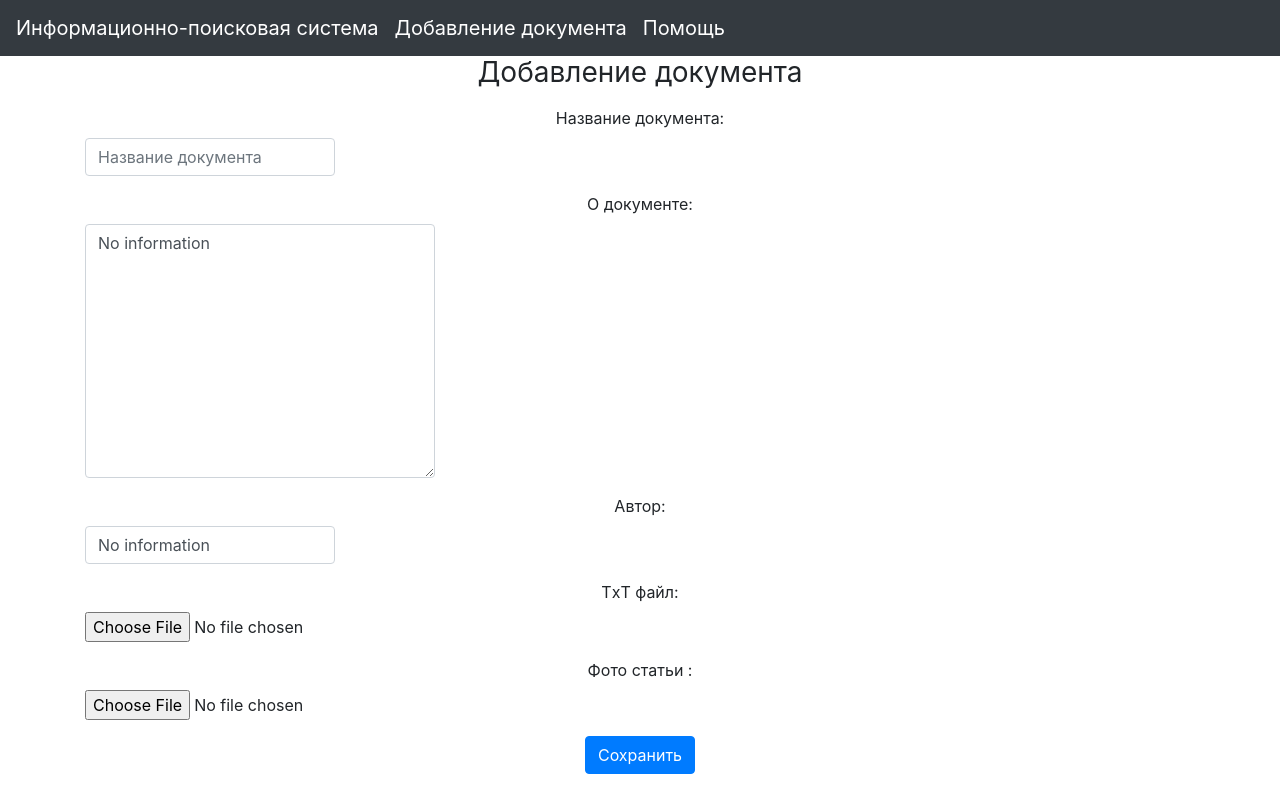
After one commit to man-nest/yazis_web, a Django app: page /add_document/ in a window 1280 px wide. The commit adds this page. Run offline with Django 4.2, Linux system fonts and the light colour scheme; some libraries are stand-ins or nearby versions.

Commit message:
Add method of add of documents in db, and help page.Modify models and TextRedactor.

```diff
--- /dev/null
+++ b/media/documents/Acta_radiologica.txt
@@ -0,0 +1 @@
+In total, 24 rabbits were studied as four groups of six animals. Group 1 served as the control group. In group 2, transient ischemia was obtained by intracarotid administration of degradable starch microspheres (DSM). Group 3 was administered thiopental intra-arterially via the carotid artery. Group 4 (experimental group) received both thiopental and DSM intra-arterially. DSM and thiopental were administered through a microcatheter placed into the common carotid artery via the central ear artery access. After sacrifice, apoptotic cells in the cerebral tissues of the animals were evaluated in H&E and TUNEL stained slides.
--- a/sip/forms.py
+++ b/sip/forms.py
@@ -0,0 +1,33 @@
+from django import forms
+
+from .models import *
+
+
+class DocumentForm(forms.ModelForm):
+    def __init__(self, *args, **kwargs):
+        super().__init__(*args, **kwargs)
+
+    class Meta:
+        model = Document
+        fields = ['title', 'some_info', 'author', 'file_path', 'cover']
+        widgets = {
+            'title': forms.TextInput(
+                attrs={'class': 'form-control', 'placeholder': 'Название документа', 'style': 'width: 250px;'}),
+            'some_info': forms.Textarea(
+                attrs={'class': 'form-control', 'cols': 60, 'rows': 10, 'placeholder': 'О документе',
+                       'style': 'width: 350px;'}),
+            'author': forms.TextInput(
+                attrs={'class': 'form-control', 'placeholder': 'Автор', 'style': 'width: 250px;'}),
+            'file_path': forms.ClearableFileInput(
+                attrs={'class': 'form-control-file', 'placeholder': 'ТxТ файл', 'style': 'width: 260px;'}),
+            'cover': forms.ClearableFileInput(
+                attrs={'class': 'form-control-file', 'placeholder': 'Фото статьи ', 'style': 'width: 260px;'}),
+
+        }
+        labels = {
+            'title': 'Название документа',
+            'some_info': 'О документе',
+            'author': 'Автор',
+            'file_path': 'ТxТ файл',
+            'cover': 'Фото статьи ',
+        }
--- a/sip/models.py
+++ b/sip/models.py
@@ -1,24 +1,20 @@
 from django.db import models
+from django.urls import reverse
 
 
 class Document(models.Model):
-    title = models.CharField(max_length=200)
+    title = models.CharField(max_length=200, null=True, blank=True)
     file_path = models.FileField(upload_to='documents/')
     slug = models.SlugField(max_length=255, unique=True, db_index=True, verbose_name='URL')
     text = models.TextField(blank=True, verbose_name='Описание')
-    some_info = models.TextField(blank=True, verbose_name='f')
-    author = models.CharField(max_length=70, verbose_name='Автор')
+    some_info = models.TextField(blank=True, verbose_name='f', default='No information')
+    author = models.CharField(max_length=70, verbose_name='Автор', default='No information')
     time_publish = models.DateTimeField(auto_now_add=True)
-    cover = models.ImageField(upload_to="cover")
+    cover = models.ImageField(upload_to="cover", default='cover/image.png')
     terms = None
 
     def __str__(self):
         return self.title
 
-# class Keyword(models.Model):
-#     document = models.ForeignKey(Document, on_delete=models.CASCADE)
-#     file_path = models.FileField(upload_to='keywords/')
-#
-#
-# class QualityMetric(models.Model):
-#     file_path = models.FileField(upload_to='metrics/')
+    def get_absolute_url(self):
+        return reverse('main_page')
--- a/sip/urls.py
+++ b/sip/urls.py
@@ -4,5 +4,7 @@ from .views import *
 
 urlpatterns = [
     path('', main_page, name='main_page'),
-    path('reading/<slug:article_slug>/', show_doc, name='document_page')
+    path('reading/<slug:article_slug>/', show_doc, name='document_page'),
+    path('add_document/', AddDocument.as_view(), name='add_document'),
+    path('help/', help_some, name='help')
 ]
--- a/sip/views.py
+++ b/sip/views.py
@@ -1,8 +1,9 @@
 from django.http import HttpResponseNotFound
-from django.shortcuts import render, get_object_or_404
+from django.shortcuts import render, get_object_or_404, redirect
+from django.views import View
 
-from sip.models import *
-from sip.some_content.Analyzer import Analyzer
+from sip.some_content.Analyzer import Analyzer, TextRedactor
+from .forms import *
 
 
 def main_page(request):
@@ -36,7 +37,8 @@ def main_page(request):
 
     context = {
         "results": documents,
-        'query': query
+        'query': query,
+
     }
 
     return render(request, 'search_view.html', context)
@@ -46,12 +48,50 @@ def show_doc(request, article_slug):
     article = get_object_or_404(Document, slug=article_slug)
 
     context = {
-        'article': article
+        'article': article,
     }
 
     return render(request, 'document_page.html', context)
 
 
+class AddDocument(View):
+    template_name = 'add_document.html'
+
+    def get(self, request, **kwargs):
+        form = DocumentForm(initial={'title': None})
+
+        context = {
+            'form': form,
+        }
+        return render(request, self.template_name, context)
+
+    def post(self, request):
+        form = DocumentForm(request.POST, request.FILES)
+
+        if form.is_valid():
+            document = form.save(commit=False)
+            if document.title is None:
+                document.title = (str(document.file_path).replace('.txt', '')).replace('_', ' ')
+            document.slug = (document.title.lower()).replace(' ', '_')
+            path = 'documents\\' + str(document.file_path)
+            document.save()
+            document.text = TextRedactor.read_from_file(path)
+            document.save()
+            docs = Document.objects.all()
+            Analyzer.some_init(docs)
+            return redirect('main_page')  # Редирект после успешного сохранения
+
+        context = {
+            'form': form,
+        }
+
+        return render(request, self.template_name, context)
+
+
+def help_some(request):
+    return render(request, 'help.html')
+
+
 # Create your views here.
 def pageNotFound(request, exception):
     return HttpResponseNotFound("<h1>Страница не найдена<h1>")
--- /dev/null
+++ b/templates/add_document.html
@@ -0,0 +1,19 @@
+{% extends "base.html" %}
+{% block content %}
+    <div class="content">
+        <form action="{% url 'add_document' %}" class="form-signin" style="text-align: center" method="post"
+              enctype="multipart/form-data">
+            {% csrf_token %}
+
+            <div class="form-error">{{ form.non_field_errors }}</div>
+            <h1 class="h3 mb-3 font-weight-normal">Добавление документа</h1>
+
+            {% for f in form %}
+                <p><label class="form-label" for="{{ f.id_for_label }}">{{ f.label }}:</label>{{ f }}</p>
+                <div class="form-error">{{ f.errors }}</div>
+            {% endfor %}
+
+            <button type="submit" class="btn btn-primary">Сохранить</button>
+        </form>
+    </div>
+{% endblock %}
--- a/templates/base.html
+++ b/templates/base.html
@@ -12,7 +12,11 @@
 <body>
 
 <nav class="navbar navbar-expand-lg navbar-dark bg-dark">
+
     <a class="navbar-brand" href="{% url 'main_page' %}">Информационно-поисковая система</a>
+    <a class="navbar-brand" href="{% url 'add_document' %}">Добавление документа</a>
+    <a class="navbar-brand" href="{% url 'help' %}">Помощь</a>
+
 </nav>
 
 <div class="container">
--- /dev/null
+++ b/templates/help.html
@@ -0,0 +1,4 @@
+{% extends "base.html" %}
+{% block content %}
+    помогите
+{% endblock %}
```
Also changed, not shown: sip/some_content/TextRedactor.py (+12 -0 lines), db.sqlite3, sip/migrations/0001_initial.py.
